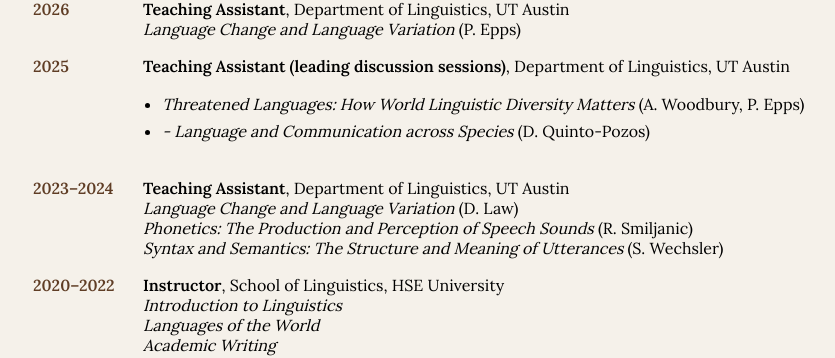
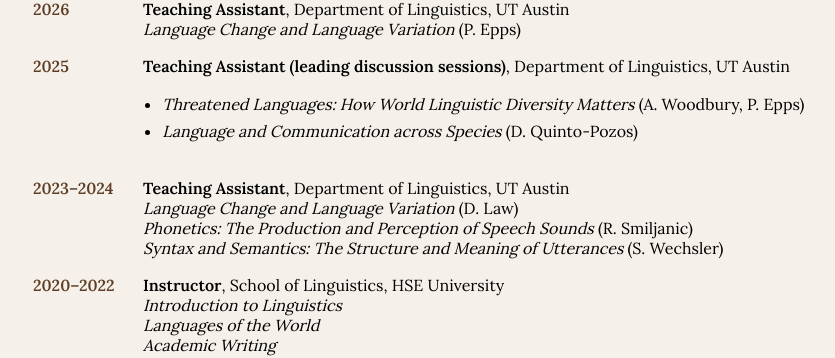
Before and after one commit to mashache/mashache.github.io, a Jekyll site: the page built from pages/teaching.md, in a window 1280 px wide. Shown: the part 255-613 px from the top of the page, without its empty margins (202-1037 px from the left). Built offline with Jekyll 4.4.1, drawn with Linux system fonts in a browser that asks for light colours.

```diff
--- a/pages/teaching.md
+++ b/pages/teaching.md
@@ -19,7 +19,7 @@ show_title: false
       <strong>Teaching Assistant (leading discussion sessions)</strong>, Department of Linguistics, UT Austin
       <ul>
       <li><em> Threatened Languages: How World Linguistic Diversity Matters</em> (A. Woodbury, P. Epps)</li>
-      <li><em>- Language and Communication across Species</em> (D. Quinto-Pozos)</li>
+      <li><em> Language and Communication across Species</em> (D. Quinto-Pozos)</li>
       </ul>
     </td>
   </tr>
```
